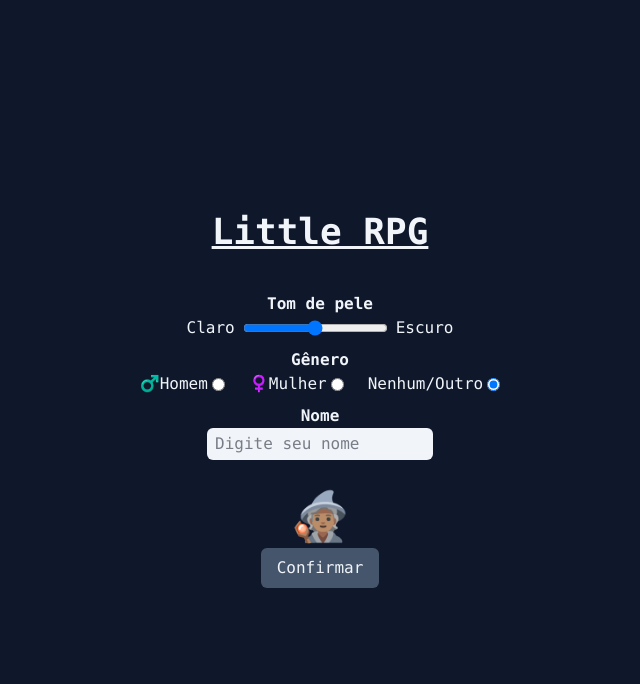
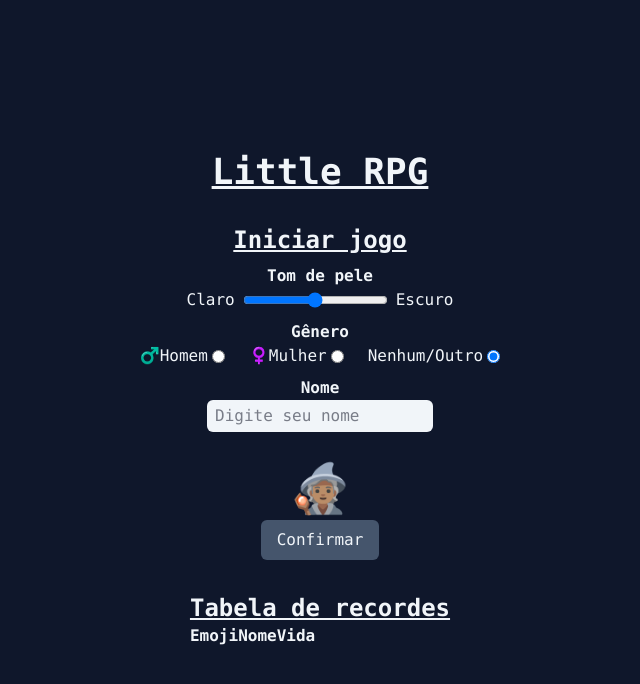
Before and after one commit to daviprios/little-rpg, a React (Vite) app: page / in a window 1280 px wide. Shown: the top 684 px of the page, without its empty margins (320-960 px from the left). Built offline with nearby package versions, Linux system fonts and the light colour scheme.

Commit message:
add navigation context

```diff
--- a/src/App.tsx
+++ b/src/App.tsx
@@ -1,15 +1,11 @@
-import Game from './views/Game'
-import { useSettingsContext } from './context/SettingsContext'
-import MainMenu from './views/MainMenu'
+import { Router } from './router'
 
 export default function App() {
-	const { isNameSet } = useSettingsContext()
-
 	return (
-		<div className='h-full w-full bg-slate-900 text-slate-100 font-mono'>
+		<main className='h-full w-full bg-slate-900 text-slate-100 font-mono'>
 			<div className='h-full w-full flex justify-center items-center'>
-				{isNameSet ? <Game /> : <MainMenu />}
+				<Router />
 			</div>
-		</div>
+		</main>
 	)
 }
--- /dev/null
+++ b/src/context/NavigationContext.tsx
@@ -0,0 +1,27 @@
+import { createContext, useContext, useState } from 'react'
+
+type NavigationView = 'MENU' | 'GAME' | 'LEADERBOARD'
+
+const navigationContext = createContext<{
+	navigationView: NavigationView
+	setNavigationView: React.Dispatch<React.SetStateAction<NavigationView>>
+}>({
+	navigationView: 'MENU',
+	setNavigationView: () => {}
+})
+
+export const useNavigationContext = () => useContext(navigationContext)
+
+export function NavigationProvider({
+	children
+}: {
+	children: React.ReactNode
+}) {
+	const [navigationView, setNavigationView] = useState<NavigationView>('MENU')
+
+	return (
+		<navigationContext.Provider value={{ navigationView, setNavigationView }}>
+			{children}
+		</navigationContext.Provider>
+	)
+}
--- a/src/context/SettingsContext.tsx
+++ b/src/context/SettingsContext.tsx
@@ -5,8 +5,6 @@ export type PlayerGender = 'MAN' | 'WOMAN' | 'OTHER_OR_NONE'
 type VoiceTone = 'HIGH' | 'LOW'
 
 const settingsContext = createContext<{
-	isNameSet: boolean
-	setIsNameSet: React.Dispatch<React.SetStateAction<boolean>>
 	username: string
 	setUsername: React.Dispatch<React.SetStateAction<string>>
 	skinColor: SkinColor
@@ -16,8 +14,6 @@ const settingsContext = createContext<{
 	voiceTone: VoiceTone
 	setVoiceTone: React.Dispatch<React.SetStateAction<VoiceTone>>
 }>({
-	isNameSet: false,
-	setIsNameSet: () => {},
 	username: '',
 	setUsername: () => {},
 	skinColor: '3',
@@ -32,7 +28,6 @@ const settingsContext = createContext<{
 export const useSettingsContext = () => useContext(settingsContext)
 
 export function SettingsProvider({ children }: { children: React.ReactNode }) {
-	const [isNameSet, setIsNameSet] = useState(false)
 	const [username, setUsername] = useState('')
 	const [skinColor, setSkinColor] = useState<SkinColor>('3')
 	const [playerGender, setPlayerGender] =
@@ -42,8 +37,6 @@ export function SettingsProvider({ children }: { children: React.ReactNode }) {
 	return (
 		<settingsContext.Provider
 			value={{
-				isNameSet,
-				setIsNameSet,
 				username,
 				setUsername,
 				skinColor,
--- a/src/main.tsx
+++ b/src/main.tsx
@@ -2,9 +2,12 @@ import { createRoot } from 'react-dom/client'
 import './index.css'
 import App from './App.tsx'
 import { SettingsProvider } from './context/SettingsContext.tsx'
+import { NavigationProvider } from './context/NavigationContext.tsx'
 
 createRoot(document.getElementById('root')!).render(
-	<SettingsProvider>
-		<App />
-	</SettingsProvider>
+	<NavigationProvider>
+		<SettingsProvider>
+			<App />
+		</SettingsProvider>
+	</NavigationProvider>
 )
--- /dev/null
+++ b/src/router.tsx
@@ -0,0 +1,17 @@
+import { useNavigationContext } from './context/NavigationContext'
+import Game from './views/Game'
+import Leaderboard from './views/Leaderboard'
+import MainMenu from './views/MainMenu'
+
+export function Router() {
+	const { navigationView } = useNavigationContext()
+
+	switch (navigationView) {
+		case 'MENU':
+			return <MainMenu />
+		case 'GAME':
+			return <Game />
+		case 'LEADERBOARD':
+			return <Leaderboard />
+	}
+}
--- a/src/views/Game.tsx
+++ b/src/views/Game.tsx
@@ -5,8 +5,11 @@ import { ActionButton } from '../components/ActionButton'
 import { useGame } from '../hooks/useGame'
 import { useSettingsContext } from '../context/SettingsContext'
 import { getCharacterEmoji } from '../util/getCharacterEmoji'
+import { useNavigationContext } from '../context/NavigationContext'
 
 export default function Game() {
+	const { setNavigationView } = useNavigationContext()
+
 	const { username, playerGender, skinColor } = useSettingsContext()
 
 	const {
@@ -25,6 +28,7 @@ export default function Game() {
 	})
 
 	return (
+		<div className='flex flex-col gap-2'>
 			<div className='border-2 border-slate-600 rounded-md w-[30rem] h-96 p-2 flex flex-col justify-between gap-2'>
 				<div>
 					<HealthBar {...player} />
@@ -76,5 +80,16 @@ export default function Game() {
 					<HealthBar {...dragon} />
 				</div>
 			</div>
+			{isGameEnd && (
+				<div className='flex'>
+					<button
+						className='border-2 rounded-md border-slate-600 py-2 px-4 cursor-pointer hover:bg-slate-600 w-full'
+						onClick={() => setNavigationView('MENU')}
+					>
+						Voltar ao menu principal
+					</button>
+				</div>
+			)}
+		</div>
 	)
 }
--- /dev/null
+++ b/src/views/Leaderboard.tsx
@@ -0,0 +1,3 @@
+export default function Leaderboard() {
+  return <div></div>
+}
--- a/src/views/MainMenu.tsx
+++ b/src/views/MainMenu.tsx
@@ -9,10 +9,10 @@ import {
 	GENDER_MAN_STRING,
 	GENDER_WOMAN_STRING
 } from '../constants/genderString'
+import { useNavigationContext } from '../context/NavigationContext'
 
 export default function MainMenu() {
 	const {
-		setIsNameSet,
 		setUsername,
 		username,
 		skinColor,
@@ -20,11 +20,16 @@ export default function MainMenu() {
 		playerGender,
 		setPlayerGender
 	} = useSettingsContext()
+
+	const { setNavigationView } = useNavigationContext()
+
 	const [inputWidth, setInputWidth] = useState('')
 
 	return (
-		<div className='flex flex-col gap-2 items-center'>
-			<h1 className='font-bold text-4xl mb-8 underline'>Little RPG</h1>
+		<div className='flex flex-col items-center gap-8'>
+			<h1 className='font-bold text-4xl underline'>Little RPG</h1>
+			<section className='flex flex-col gap-2 items-center'>
+				<h2 className='font-bold text-2xl underline'>Iniciar jogo</h2>
 				<div className='flex items-center gap-2'>
 					<label className='text-center'>
 						<span className='font-bold'>Tom de pele</span>
@@ -45,7 +50,7 @@ export default function MainMenu() {
 						</div>
 					</label>
 				</div>
-			<div className='flex justify-center flex-col'>
+				<div className='flex flex-col'>
 					<p className='text-center font-bold'>Gênero</p>
 					<div className='flex gap-6'>
 						<label className='flex items-center'>
@@ -83,7 +88,7 @@ export default function MainMenu() {
 						</label>
 					</div>
 				</div>
-			<div className='flex items-center'>
+				<div className='flex justify-center'>
 					<label className='text-center'>
 						<span className='font-bold'>Nome</span>
 						<input
@@ -115,11 +120,29 @@ export default function MainMenu() {
 					className='py-2 px-4 bg-slate-600 rounded-md hover:bg-slate-500 cursor-pointer'
 					onClick={() => {
 						if (!username) setUsername('Um otário sem nome')
-					setIsNameSet(true)
+						setNavigationView('GAME')
 					}}
 				>
 					Confirmar
 				</button>
+			</section>
+			<section>
+				<h2 className='font-bold text-2xl underline'>Tabela de recordes</h2>
+				<div>
+					<table>
+						<colgroup>
+							<col></col>
+							<col></col>
+							<col></col>
+						</colgroup>
+						<tr>
+							<th>Emoji</th>
+							<th>Nome</th>
+							<th>Vida</th>
+						</tr>
+					</table>
+				</div>
+			</section>
 		</div>
 	)
 }
```
Lines whose indentation alone changed are shown as unchanged.
